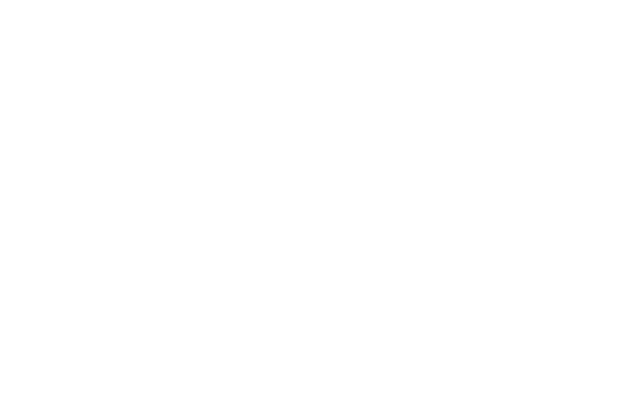
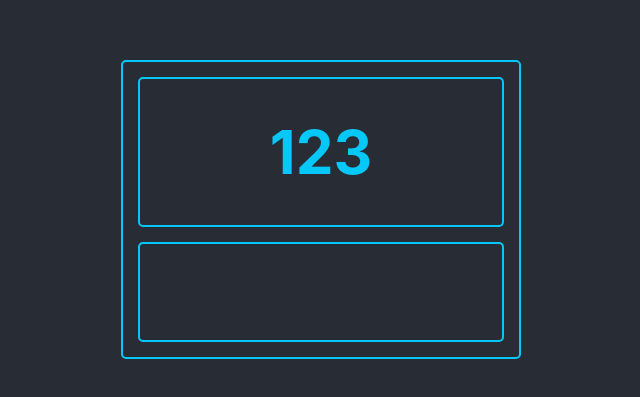
Before and after one commit to Daniyel-Tkachuk/counter, a React (Create React App) app: page / in a window 1280 px wide. Shown: the part 191-588 px from the top of the page, without its empty margins (319-959 px from the left). Built offline with nearby package versions, Linux system fonts and the light colour scheme.

Commit message:
refactor

```diff
--- a/src/App.css
+++ b/src/App.css
@@ -1,3 +1,13 @@
+*,
+*::after,
+*::before {
+    box-sizing: border-box;
+}
+
 .App {
-
+    display: flex;
+    align-items: center;
+    justify-content: center;
+    height: 100vh;
+    background: #282c34;
 }
--- a/src/App.tsx
+++ b/src/App.tsx
@@ -1,12 +1,13 @@
 import React from 'react';
 import './App.css';
+import {CounterWrapper} from "./components/wrapper/CounterWrapper";
 
 function App() {
-  return (
-    <div className="App">
-
-    </div>
-  );
+   return (
+      <div className="App">
+         <CounterWrapper/>
+      </div>
+   );
 }
 
 export default App;
--- /dev/null
+++ b/src/components/scoreboard/Scoreboard.module.css
@@ -0,0 +1,17 @@
+.scoreboard {
+    display: flex;
+    align-items: center;
+    justify-content: center;
+    border: 2px solid rgb(6, 200, 248);
+    border-radius: 5px;
+    margin-bottom: 15px;
+    width: 100%;
+    height: 150px;
+}
+
+.count {
+    font-size: 60px;
+    font-weight: bold;
+    color: rgb(6, 200, 248);
+    user-select: none;
+}
--- /dev/null
+++ b/src/components/scoreboard/Scoreboard.tsx
@@ -0,0 +1,19 @@
+import React, {FC} from 'react';
+import s from './Scoreboard.module.css';
+
+type Props = {
+   children: React.ReactNode
+   variant?: "count" | "settings"
+}
+
+export const Scoreboard: FC<Props> = (props) => {
+   const {children, variant = "count"} = props;
+
+   return (
+      <div className={s.scoreboard}>
+         <div className={s.count}>
+            {children}
+         </div>
+      </div>
+   );
+};
--- /dev/null
+++ b/src/components/wrapper/CounterWrapper.module.css
@@ -0,0 +1,14 @@
+.counter {
+    border: 2px solid rgb(6, 200, 248);
+    border-radius: 5px;
+    padding: 15px;
+    width: 400px;
+}
+
+.btnWrapper {
+    width: 100%;
+    height: 100px;
+    padding: 15px 30px;
+    border: 2px solid rgb(6, 200, 248);
+    border-radius: 5px;
+}
--- /dev/null
+++ b/src/components/wrapper/CounterWrapper.tsx
@@ -0,0 +1,22 @@
+import React, {FC} from 'react';
+import s from './CounterWrapper.module.css';
+import {Scoreboard} from "../scoreboard/Scoreboard";
+
+type Props = {
+   variant?: "count" | "settings"
+}
+
+export const CounterWrapper: FC<Props> = (props) => {
+   const {variant} = props;
+
+   return (
+      <div className={s.counter}>
+            <Scoreboard>
+               123
+            </Scoreboard>
+            <div className={s.btnWrapper}>
+
+            </div>
+      </div>
+);
+};
```
